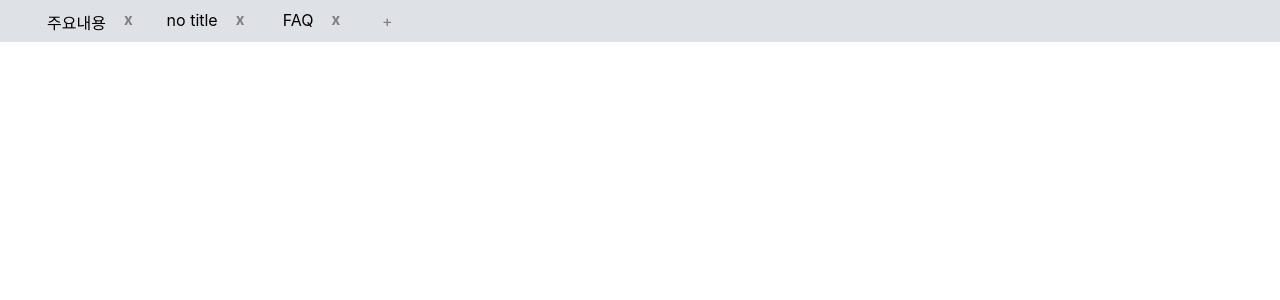
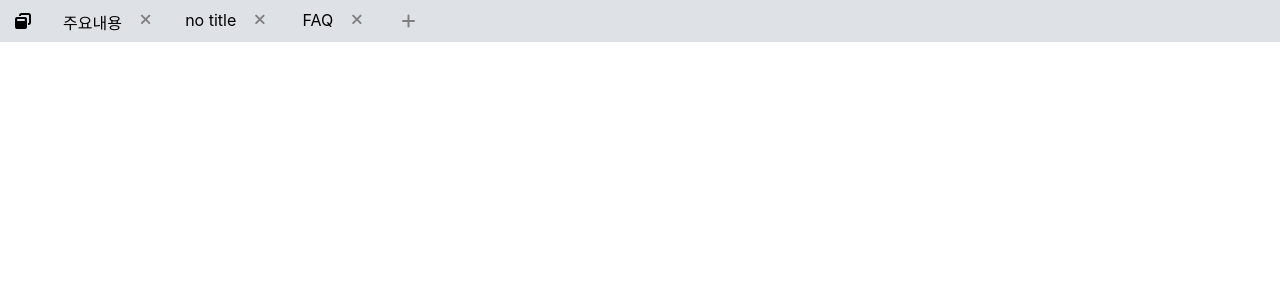
Before and after one commit to fearofgod0001/storyboard, a React (Create React App) app: page / in a window 1280 px wide. Shown: the top 300 px of the page. Built offline with nearby package versions, Linux system fonts and the light colour scheme.

Commit message:
⚙️ 기능 수정

```diff
--- a/package.json
+++ b/package.json
@@ -3,6 +3,7 @@
   "version": "0.1.0",
   "private": true,
   "dependencies": {
+    "@fortawesome/fontawesome-free": "^6.5.0",
     "@fortawesome/fontawesome-svg-core": "^6.5.0",
     "@fortawesome/free-brands-svg-icons": "^6.5.0",
     "@fortawesome/free-regular-svg-icons": "^6.5.0",
@@ -12,6 +13,7 @@
     "@testing-library/react": "^13.4.0",
     "@testing-library/user-event": "^13.5.0",
     "antd": "^5.11.5",
+    "font-awesome": "^4.7.0",
     "immutability-helper": "^3.1.1",
     "react": "^18.2.0",
     "react-addons-update": "^15.6.3",
--- a/src/App.js
+++ b/src/App.js
@@ -1,4 +1,5 @@
 import Tab from "./component/tab";
+import "@fortawesome/fontawesome-free/css/all.min.css";
 
 function App() {
   return (
--- a/src/component/tab/beautifulDnd/dragTab/index.js
+++ b/src/component/tab/beautifulDnd/dragTab/index.js
@@ -50,7 +50,7 @@ export const DragTab = ({ tab, index, tabRemove, onChange, selectIndex }) => {
             {tab.LABEL}
           </div>
           <div className="removeButton" onClick={tabRemove}>
-            x
+            <i class="fa-solid fa-xmark"></i>
           </div>
         </div>
       </div>
--- a/src/component/tab/beautifulDnd/index.js
+++ b/src/component/tab/beautifulDnd/index.js
@@ -2,8 +2,9 @@ import { DragDropContext, Droppable, Draggable } from "react-beautiful-dnd";
 import { useEffect, useState } from "react";
 import { StyledRayTab } from "./styled";
 import { DragTab } from "./dragTab";
+import update from "immutability-helper";
 
-const RayTab = ({ value, onChange, tabAdd, tabRemove }) => {
+const RayTab = ({ value, onChange, tabAdd, tabRemove, setContent }) => {
   const [_tabsInfo, setTabsInfo] = useState();
   const [selectIndex, setSelectIndex] = useState("all");
 
@@ -23,6 +24,11 @@ const RayTab = ({ value, onChange, tabAdd, tabRemove }) => {
     const [movedTab] = reorderedTabs.splice(result.source.index, 1);
     reorderedTabs.splice(result.destination.index, 0, movedTab);
     setTabsInfo(reorderedTabs);
+    setContent((prev) =>
+      update(prev, {
+        tabInfos: { $set: reorderedTabs },
+      })
+    );
   };
 
   const onSelectIndex = (index) => {
@@ -31,7 +37,11 @@ const RayTab = ({ value, onChange, tabAdd, tabRemove }) => {
 
   return (
     <StyledRayTab>
-      <DragDropContext onDragEnd={onDragEnd}>
+      <DragDropContext
+        onDragEnd={(e) => {
+          onDragEnd(e);
+        }}
+      >
         <Droppable droppableId="_tabsInfo" direction="horizontal">
           {(provided) => (
             <div
@@ -75,7 +85,7 @@ const RayTab = ({ value, onChange, tabAdd, tabRemove }) => {
         </Droppable>
       </DragDropContext>
       <div className="tabItemPlus" onClick={tabAdd}>
-        +
+        <i class="fa-solid fa-plus"></i>
       </div>
     </StyledRayTab>
   );
--- a/src/component/tab/index.js
+++ b/src/component/tab/index.js
@@ -154,6 +154,10 @@ const Tab = () => {
     );
   };
 
+  const onChangeContent = (content) => {
+    console.debug("content", content);
+  };
+
   return (
     <div>
       <div className="tab-panel">
@@ -163,6 +167,7 @@ const Tab = () => {
           tabAdd={tabAdd}
           tabRemove={tabRemove}
           selectIndex={selectIndex}
+          setContent={setContent}
         />
       </div>
       <div className="content-panel"></div>
--- a/src/component/tab/tab-pannel/index.js
+++ b/src/component/tab/tab-pannel/index.js
@@ -1,17 +1,19 @@
 import { StyledTabsPanel } from "./styled";
+
 import RayTab from "../beautifulDnd";
 
-const TabPanel = ({ tabInfos, onChange, tabAdd, tabRemove }) => {
+const TabPanel = ({ tabInfos, onChange, tabAdd, tabRemove, setContent }) => {
   return (
     <StyledTabsPanel>
       <div className="tab-icon">
-        <i class="fa-regular fa-window-restore"></i>
+        <i class="fa-solid fa-window-restore"></i>
       </div>
       <RayTab
         onChange={onChange}
         value={tabInfos}
         tabAdd={tabAdd}
         tabRemove={tabRemove}
+        setContent={setContent}
       />
     </StyledTabsPanel>
   );
```
Also changed, not shown: 1 other file (tests, documents, lock files or other folders).
